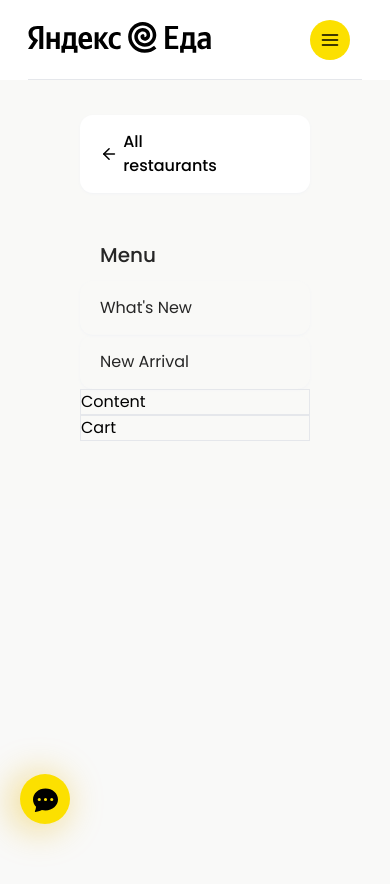
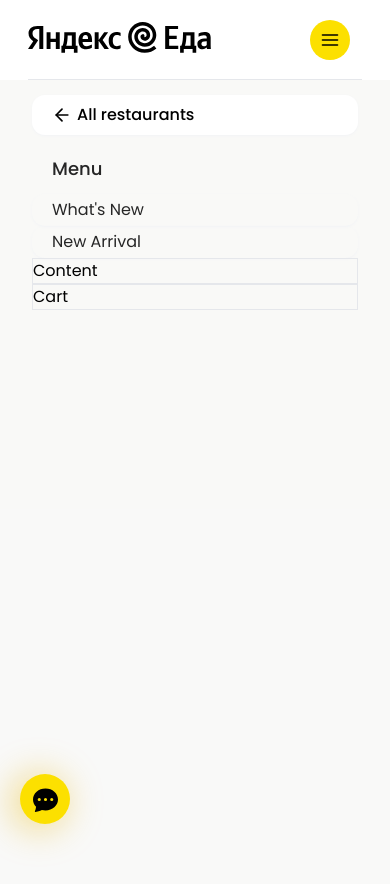
Before and after one commit to imranwebcraft/KFC-Clone, a React (Vite) app: page / in a window 390 px wide. Shown: the top 884 px of the page. Built offline with nearby package versions, Linux system fonts and the light colour scheme.

Commit message:
Make aside navlinks responsive for mobile and tablet

```diff
--- a/src/components/Home.jsx
+++ b/src/components/Home.jsx
@@ -4,8 +4,8 @@
 
 const Home = () => {
 	return (
-		<div className="min-h-screen w-[100vw] px-20 bg-[#f5f4f292]">
-			<div className="pt-[35px] ">
+		<div className="min-h-screen w-[100vw] px-8 sm:px-10 md:px-20 bg-[#f5f4f292]">
+			<div className="pt-[15px] sm:pt[20px] md:pt-[35px] ">
 				<div className="md:flex gap-10">
 					<div className="">
 						<Menu />
--- a/src/components/Menu.jsx
+++ b/src/components/Menu.jsx
@@ -9,20 +9,21 @@
 	};
 
 	return (
-		<div className="">
+		<div className="sm:flex md:block justify-between items-start">
 			{/* All Category */}
-			{/* All Category */}
-			<div className=" flex gap-[5px] justify-start items-center bg-white pl-5 pr-20 py-[15px] rounded-[13px] hover:bg-opacity-50 duration-150 shadow shadow-gray-100 cursor-pointer">
-				<FiArrowLeft size={20} className=" font-semibold" />
-				<a href="#" className=" font-medium">
+			<div className=" flex gap-[5px] justify-start items-center bg-white md:pl-5 pl-5 pr-5 md:pr-20 py-2 md:py-[15px] rounded-[13px] hover:bg-opacity-50 duration-150 shadow shadow-gray-100 cursor-pointer">
+				<FiArrowLeft size={20} className="font-semibold" />
+				<a href="#" className="font-medium">
 					All restaurants
 				</a>
 			</div>
 
 			{/* ----- Menu ------- */}
 
-			<div className="mt-[48px]">
-				<h3 className="text-xl font-medium text-neutral-800 pl-5 mb-3">Menu</h3>
+			<div className="mt-5 md:mt-[48px]">
+				<h3 className=" text-[18px] md:text-xl font-medium text-neutral-800 pl-5 mb-3">
+					Menu
+				</h3>
 				<div>
 					<ul>
 						{navLinks.map(({ id, title }) => (
@@ -32,7 +33,7 @@
 									activeLink === id
 										? 'bg-white text-black font-medium'
 										: ' text-neutral-800'
-								} pl-5 pr-20 py-[15px] rounded-[13px] hover:bg-white duration-150 shadow shadow-gray-100 cursor-pointer capitalize`}
+								} pl-5 pr-5 md:pr-20 py-1 md:py-[15px] rounded-[13px] hover:bg-white duration-150 shadow shadow-gray-100 cursor-pointer capitalize`}
 							>
 								<a href="#" onClick={() => handleLinkClick(id)}>
 									{title}
```
